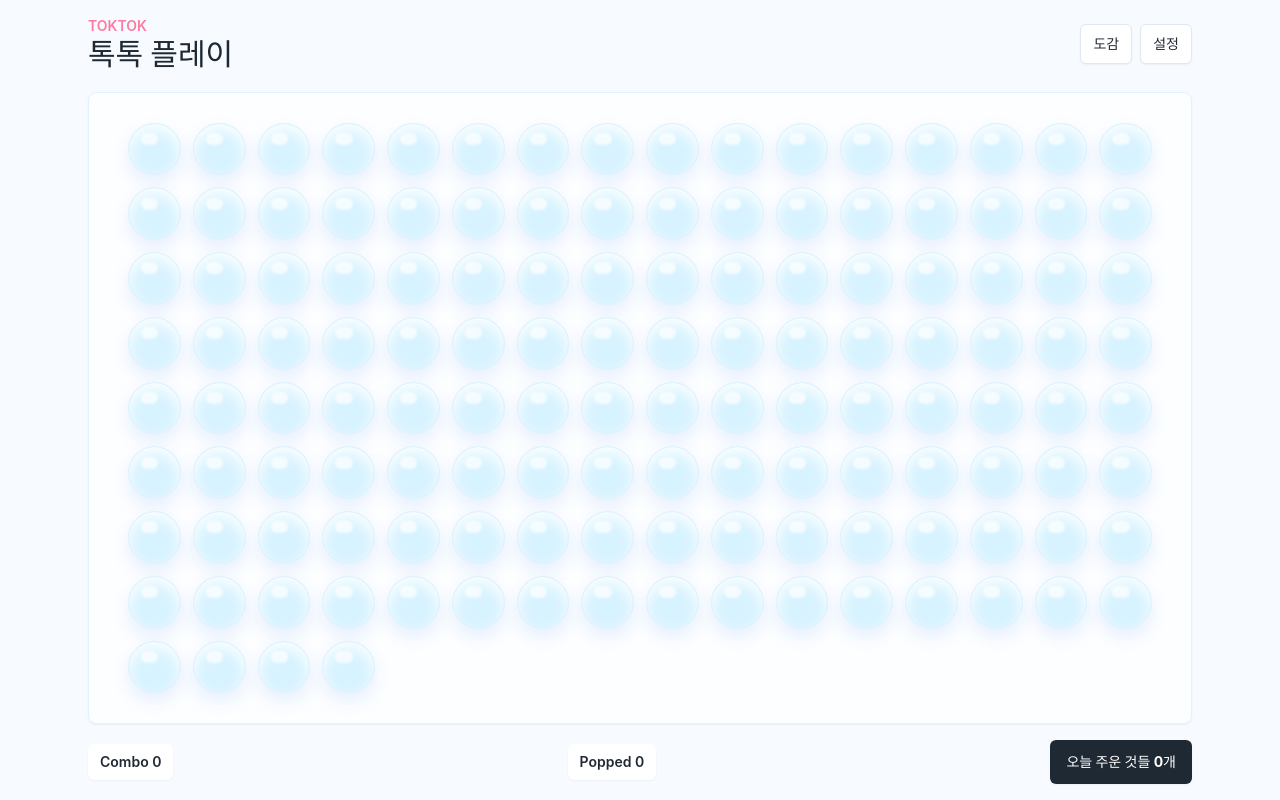
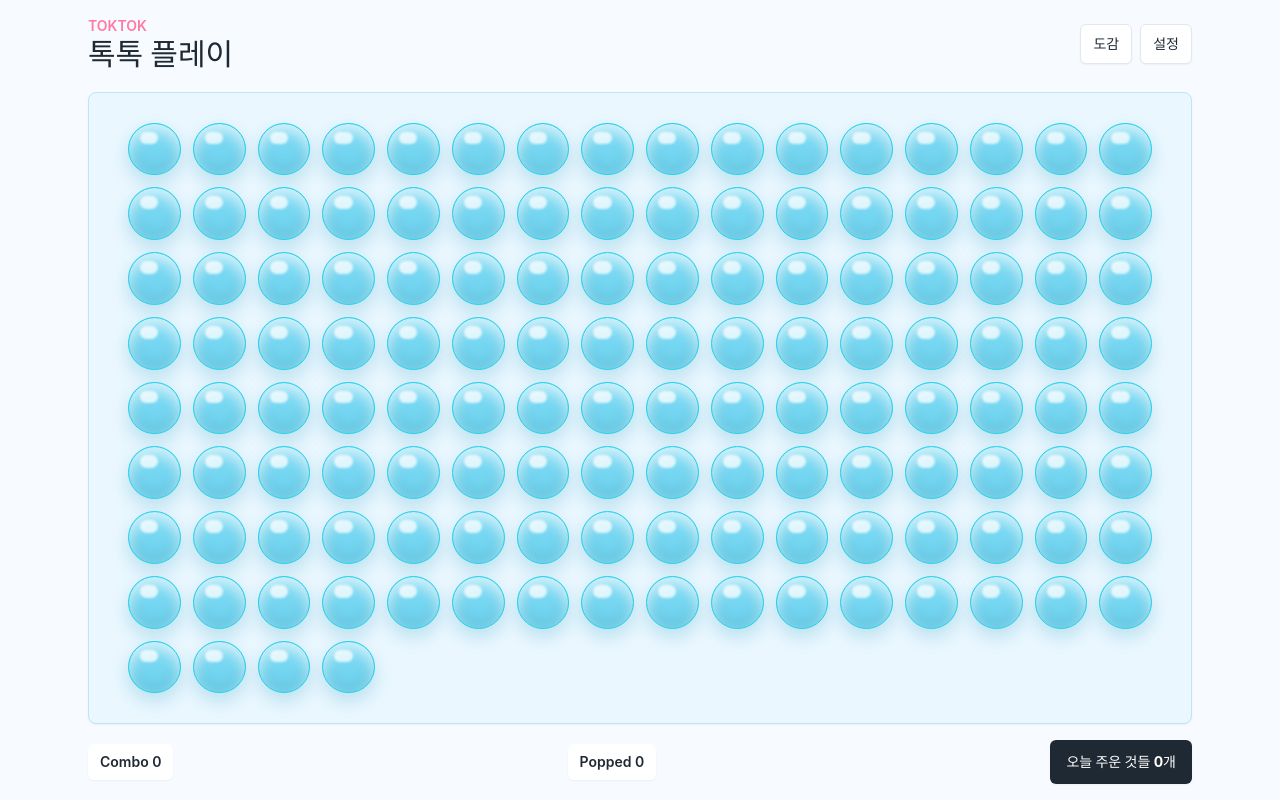
Before and after one commit to hamhj7694/pop-pop, a React (Vite) app: page / in a window 1280 px wide. Built offline with nearby package versions, Linux system fonts and the light colour scheme.

Commit message:
tweak: improve bubbles and reward drops

```diff
--- a/src/domains/reward/reward.constants.ts
+++ b/src/domains/reward/reward.constants.ts
@@ -25,9 +25,9 @@ export const REWARD_RARITY_STYLES: Record<
 };
 
 export const REWARD_DROP_CHANCES: Record<RewardRarity, number> = {
-  common: 0.16,
-  rare: 0.032,
-  super_rare: 0.004,
+  common: 0.04,
+  rare: 0.008,
+  super_rare: 0.001,
 };
 
 export const SAMPLE_REWARDS: Reward[] = [
--- a/src/domains/reward/reward.engine.ts
+++ b/src/domains/reward/reward.engine.ts
@@ -13,9 +13,15 @@ function getChanceMultiplier(modifiers?: RewardChanceModifiers) {
   );
 }
 
-function pickRewardByRarity(rarity: RewardRarity): Reward | null {
+function pickRewardByRarity(
+  rarity: RewardRarity,
+  excludedRewardIds: Set<string>,
+): Reward | null {
   const rewards = SAMPLE_REWARDS.filter(
-    (reward) => reward.isActive && reward.rarity === rarity,
+    (reward) =>
+      reward.isActive &&
+      reward.rarity === rarity &&
+      !excludedRewardIds.has(reward.id),
   );
 
   if (rewards.length === 0) {
@@ -27,6 +33,7 @@ function pickRewardByRarity(rarity: RewardRarity): Reward | null {
 
 export function rollRandomReward(
   modifiers?: RewardChanceModifiers,
+  excludedRewardIds = new Set<string>(),
 ): Reward | null {
   const multiplier = getChanceMultiplier(modifiers);
 
@@ -34,7 +41,7 @@ export function rollRandomReward(
     const chance = REWARD_DROP_CHANCES[rarity] * multiplier;
 
     if (Math.random() <= chance) {
-      return pickRewardByRarity(rarity);
+      return pickRewardByRarity(rarity, excludedRewardIds);
     }
   }
 
--- a/src/domains/reward/reward.store.ts
+++ b/src/domains/reward/reward.store.ts
@@ -62,7 +62,12 @@ export const useRewardStore = create<RewardState>((set) => ({
     modifiers,
     obtainedSource = 'random',
   }: TryRewardDropOptions) => {
-    const reward = rollRandomReward(modifiers);
+    const obtainedRewardIds = new Set(
+      useRewardStore
+        .getState()
+        .obtainedRewards.map((obtainedReward) => obtainedReward.reward.id),
+    );
+    const reward = rollRandomReward(modifiers, obtainedRewardIds);
 
     if (!reward) {
       return null;
@@ -73,6 +78,15 @@ export const useRewardStore = create<RewardState>((set) => ({
     set((state) => {
       const obtainedReward = createObtainedReward(reward, obtainedSource);
       createdDrop = createDrop(obtainedReward, x, y);
+      const alreadyObtained = state.obtainedRewards.some(
+        (currentReward) => currentReward.reward.id === reward.id,
+      );
+
+      if (alreadyObtained) {
+        createdDrop = null;
+
+        return {};
+      }
 
       return {
         obtainedRewards: [obtainedReward, ...state.obtainedRewards],
--- a/src/features/play/BubbleBoard.tsx
+++ b/src/features/play/BubbleBoard.tsx
@@ -180,7 +180,7 @@ export function BubbleBoard() {
   return (
     <section
       ref={setBoardRef}
-      className="relative mt-5 grid min-h-[420px] flex-1 select-none place-items-center overflow-hidden rounded-lg border border-sky-100 bg-white/80 p-3 shadow-sm sm:min-h-[520px] sm:p-5"
+      className="relative mt-5 grid min-h-[420px] flex-1 select-none place-items-center overflow-hidden rounded-lg border border-sky-200 bg-[#eaf7ff] p-3 shadow-sm sm:min-h-[520px] sm:p-5"
       onPointerMove={handlePointerMove}
       aria-label="뽁뽁이 플레이 영역"
     >
@@ -234,11 +234,11 @@ export function BubbleBoard() {
               data-bubble-id={bubble.id}
               className={[
                 'relative aspect-square min-h-11 rounded-full border transition duration-150',
-                'shadow-[inset_0_6px_14px_rgba(255,255,255,0.9),0_8px_18px_rgba(59,130,246,0.12)]',
+                'shadow-[inset_0_7px_14px_rgba(255,255,255,0.72),inset_0_-8px_16px_rgba(14,116,144,0.18),0_8px_18px_rgba(8,145,178,0.22)]',
                 'focus:outline-none focus-visible:ring-2 focus-visible:ring-pop focus-visible:ring-offset-2',
                 isPopped
-                  ? 'scale-75 border-slate-100 bg-slate-100 opacity-35 shadow-none'
-                  : 'border-sky-100 bg-bubble hover:scale-95 active:scale-90',
+                  ? 'scale-75 border-slate-200 bg-slate-200 opacity-35 shadow-none'
+                  : 'border-cyan-400 bg-[#76d7f2] hover:scale-95 active:scale-90',
               ].join(' ')}
               disabled={isPopped}
               aria-label={`뽁뽁이 ${index + 1}`}
@@ -253,7 +253,7 @@ export function BubbleBoard() {
               }}
             >
               {!isPopped && (
-                <span className="absolute left-[24%] top-[18%] h-[24%] w-[34%] rounded-full bg-white/70 blur-[1px]" />
+                <span className="absolute left-[22%] top-[16%] h-[25%] w-[36%] rounded-full bg-white/75 blur-[1px]" />
               )}
             </button>
           );
```
Also changed, not shown: 1 other file (tests, documents, lock files or other folders).
